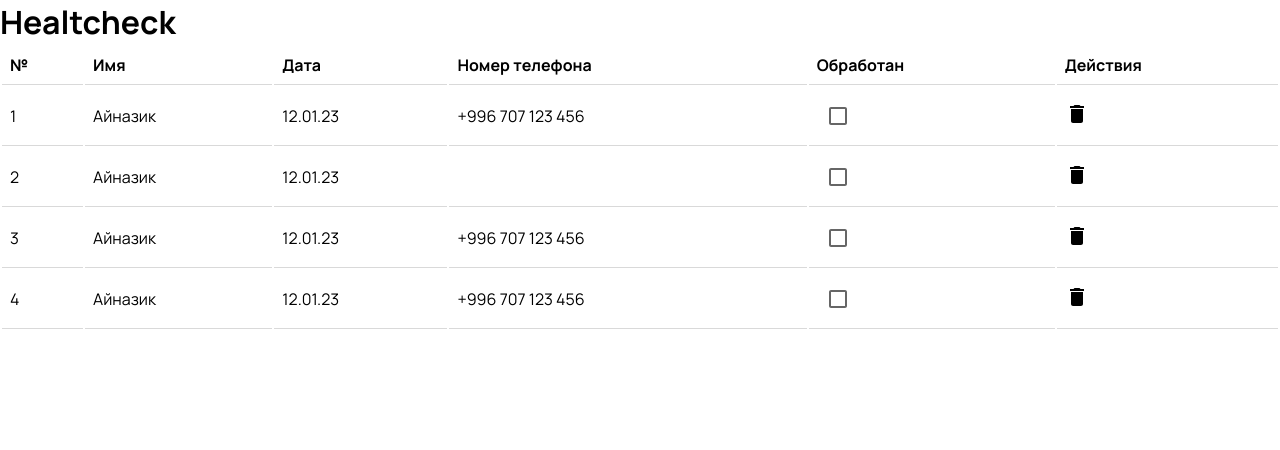
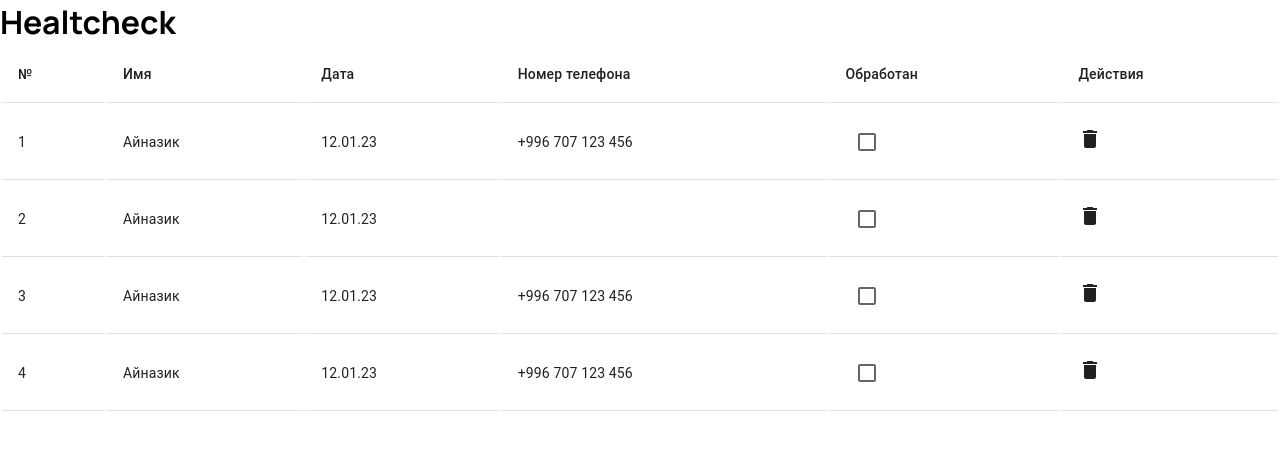
Before and after one commit to PeaksoftFrontend/HealthCheck-js2, a React (Vite) app: page / in a window 1280 px wide. Shown: the top 450 px of the page. Built offline with nearby package versions, Linux system fonts and the light colour scheme.

Commit message:
Table/addMui

```diff
--- a/src/components/Table.jsx
+++ b/src/components/Table.jsx
@@ -1,3 +1,4 @@
+import { TableBody, TableCell, TableHead, TableRow } from "@mui/material";
 import { useTable } from "react-table";
 import styled from "styled-components";
 
@@ -5,17 +6,17 @@ const StyledTable = styled.table`
   width: 100%;
 `;
 
-const Th = styled.th`
-  background-color: #fff;
-  padding: 8px;
-  text-align: left;
-  border-bottom: 1px solid #d9d9d9;
-`;
+// const Th = styled.th`
+//   background-color: #fff;
+//   padding: 8px;
+//   text-align: left;
+//   border-bottom: 1px solid #d9d9d9;
+// `;
 
-const Td = styled.td`
-  padding: 8px;
-  border-bottom: 1px solid #d9d9d9;
-`;
+// const Td = styled.td`
+//   padding: 8px;
+//   border-bottom: 1px solid #d9d9d9;
+// `;
 
 export const SpecialistCell = styled.div`
   display: flex;
@@ -80,27 +81,36 @@ export const Table = ({ columns, data }) => {
 
   return (
     <StyledTable {...getTableProps()}>
-      <thead>
+      <TableHead>
         {headerGroups.map((headerGroup) => (
-          <tr {...headerGroup.getHeaderGroupProps()}>
+          <TableRow {...headerGroup.getHeaderGroupProps()}>
             {headerGroup.headers.map((column) => (
-              <Th {...column.getHeaderProps()}>{column.render("Header")}</Th>
+              <TableCell {...column.getHeaderProps()}>
+                {column.render("Header")}
+              </TableCell>
             ))}
-          </tr>
+          </TableRow>
         ))}
-      </thead>
-      <tbody {...getTableBodyProps()}>
+      </TableHead>
+      <TableBody {...getTableBodyProps()}>
         {rows.map((row) => {
           prepareRow(row);
           return (
-            <tr {...row.getRowProps()}>
+            <TableRoww {...row.getRowProps()}>
               {row.cells.map((cell) => (
-                <Td {...cell.getCellProps()}>{cell.render("Cell")}</Td>
+                <TableCell {...cell.getCellProps()}>
+                  {cell.render("Cell")}
+                </TableCell>
               ))}
-            </tr>
+            </TableRoww>
           );
         })}
-      </tbody>
+      </TableBody>
     </StyledTable>
   );
 };
+const TableRoww = styled(TableRow)(() => ({
+  "& .css-10ukr6t-MuiTableCell-root": {
+    borderBottom: "none",
+  },
+}));
```
